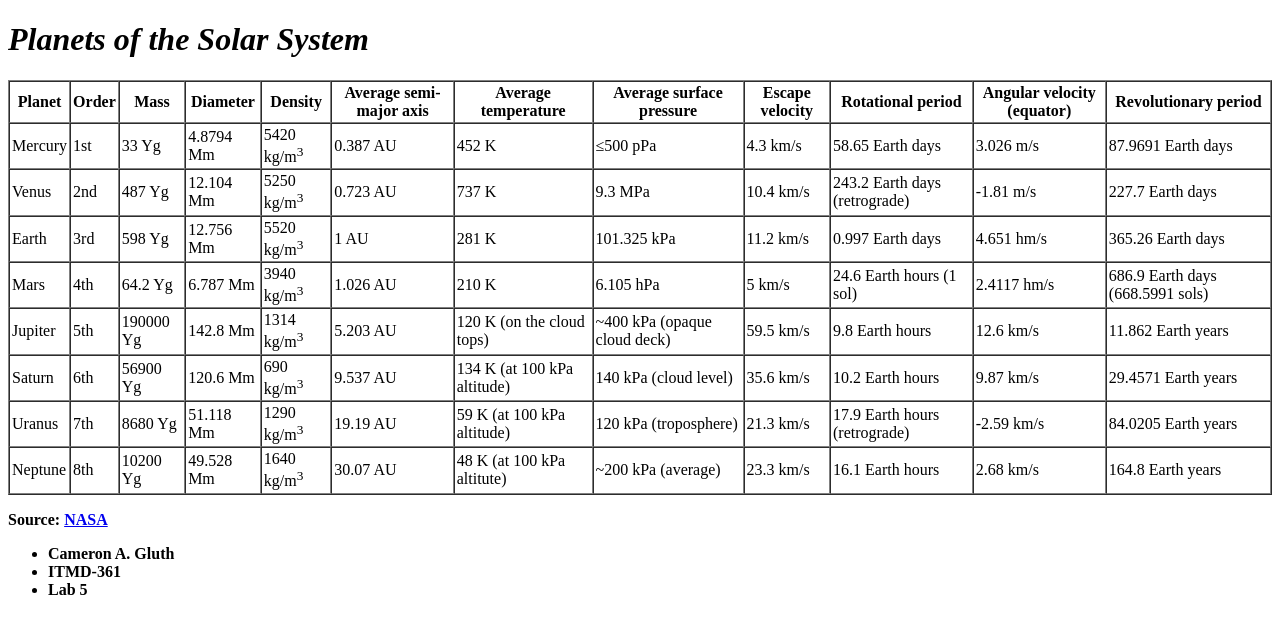
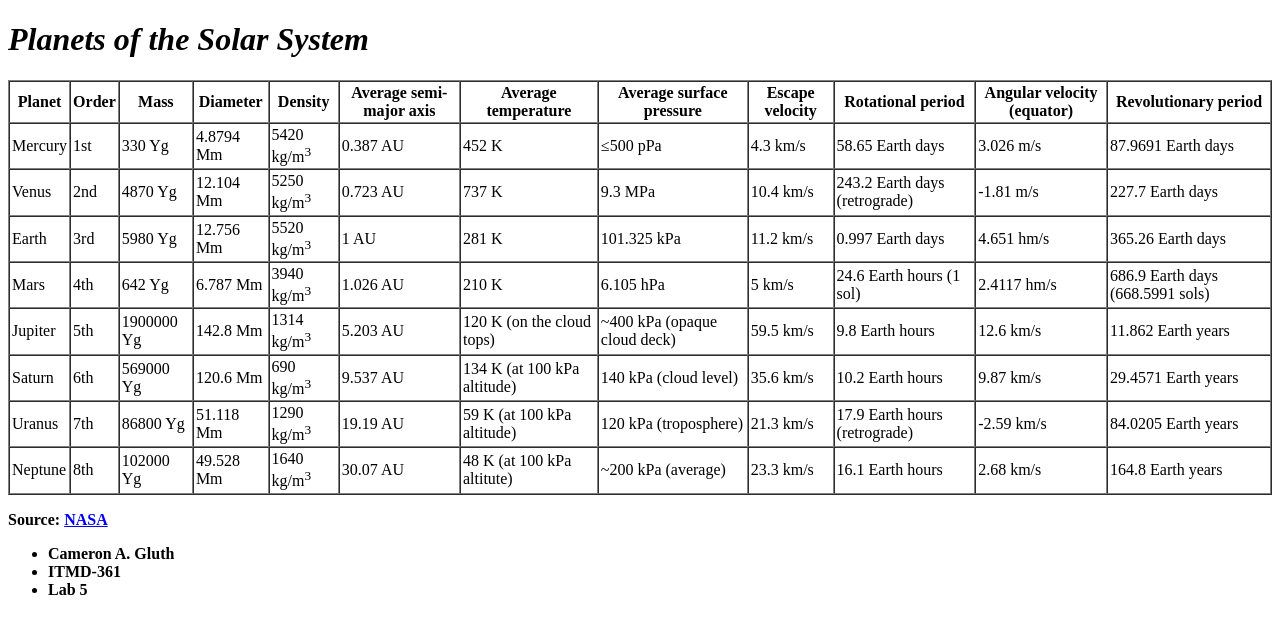
Before and after one commit to CameronAGluth/ITMD361_LabE, a plain HTML site: page index.html in a window 1280 px wide. Drawn offline with Linux system fonts and the light colour scheme.

Commit message:
fixed the planets' masses

```diff
--- a/index.html
+++ b/index.html
@@ -24,7 +24,7 @@
     <tr>
         <td>Mercury</td>
         <td>1st</td>
-        <td>33 Yg</td>
+        <td>330 Yg</td>
         <td>4.8794 Mm</td>
         <td>5420 kg/m<sup>3</sup></td>
         <td>0.387 AU</td>
@@ -38,7 +38,7 @@
     <tr>
         <td>Venus</td>
         <td>2nd</td>
-        <td>487 Yg</td>
+        <td>4870 Yg</td>
         <td>12.104 Mm</td>
         <td>5250 kg/m<sup>3</td>
         <td>0.723 AU</td>
@@ -52,7 +52,7 @@
     <tr>
         <td>Earth</td>
         <td>3rd</td>
-        <td>598 Yg</td>
+        <td>5980 Yg</td>
         <td>12.756 Mm</td>
         <td>5520 kg/m<sup>3</sup></td>
         <td>1 AU</td>
@@ -66,7 +66,7 @@
     <tr>
         <td>Mars</td>
         <td>4th</td>
-        <td>64.2 Yg</td>
+        <td>642 Yg</td>
         <td>6.787 Mm</td>
         <td>3940 kg/m<sup>3</td>
         <td>1.026 AU</td>
@@ -80,7 +80,7 @@
     <tr>
         <td>Jupiter</td>
         <td>5th</td>
-        <td>190000 Yg</td>
+        <td>1900000 Yg</td>
         <td>142.8 Mm</td>
         <td>1314 kg/m<sup>3</sup></td>
         <td>5.203 AU</td>
@@ -94,7 +94,7 @@
     <tr>
         <td>Saturn</td>
         <td>6th</td>
-        <td>56900 Yg</td>
+        <td>569000 Yg</td>
         <td>120.6 Mm</td>
         <td>690 kg/m<sup>3</sup></td>
         <td>9.537 AU</td>
@@ -108,7 +108,7 @@
     <tr>
         <td>Uranus</td>
         <td>7th</td>
-        <td>8680 Yg</td>
+        <td>86800 Yg</td>
         <td>51.118 Mm</td>
         <td>1290 kg/m<sup>3</sup></td>
         <td>19.19 AU</td>
@@ -122,7 +122,7 @@
     <tr>
         <td>Neptune</td>
         <td>8th</td>
-        <td>10200 Yg</td>
+        <td>102000 Yg</td>
         <td>49.528 Mm</td>
         <td>1640 kg/m<sup>3</sup></td>
         <td>30.07 AU</td>
```
